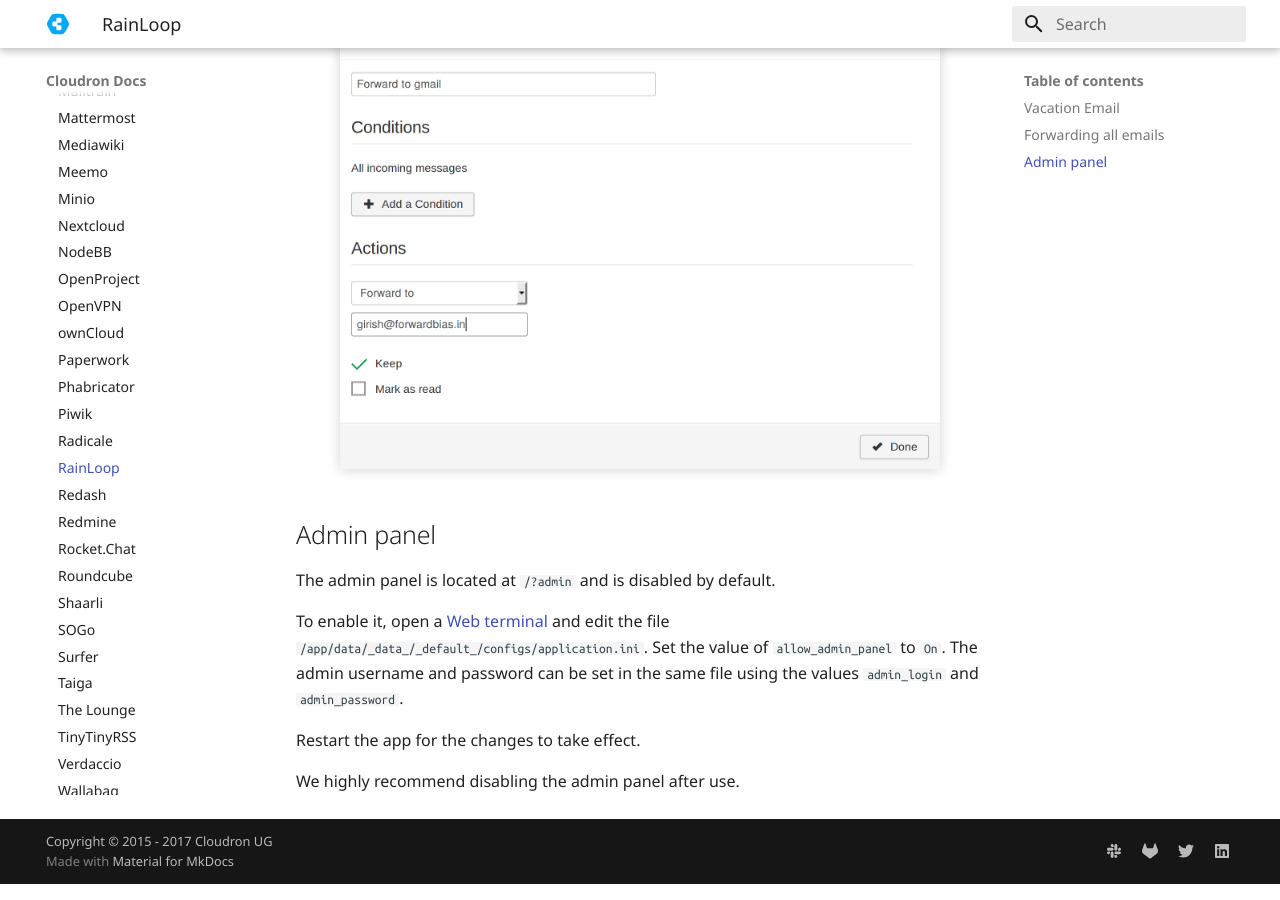
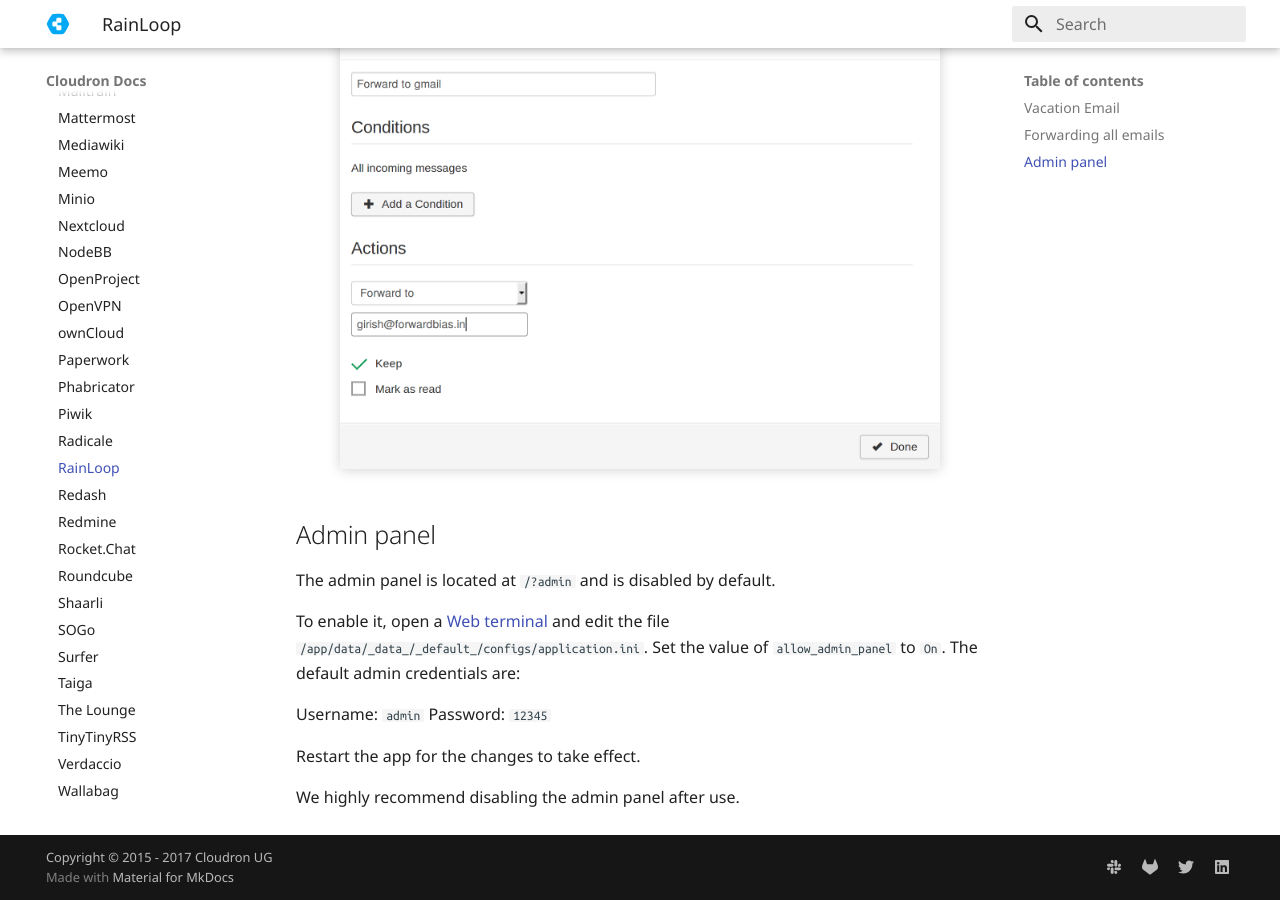
Before and after one commit to M-arcus/cloudron-docs, an MkDocs documentation site: the page built from docs/documentation/apps/rainloop.md, in a window 1280 px wide and 900 px high, scrolled down 1027 px. Built offline with MkDocs 1.6.1 and Material for MkDocs 9.7.7, drawn with Linux system fonts in a browser that asks for light colours; old or Windows-style settings are respelled for this version of MkDocs.

Commit message:
fix rainloop admin creds

```diff
--- a/docs/documentation/apps/rainloop.md
+++ b/docs/documentation/apps/rainloop.md
@@ -25,9 +25,12 @@
 
 To enable it, open a [Web terminal](/documentation/apps/#web-terminal)
 and edit the file `/app/data/_data_/_default_/configs/application.ini`.
-Set the value of `allow_admin_panel` to `On`. The admin username and
-password can be set in the same file using the values `admin_login`
-and `admin_password`.
+Set the value of `allow_admin_panel` to `On`. The default admin credentials
+are:
+
+Username: `admin`
+Password: `12345`
+
 
 Restart the app for the changes to take effect.
 
```
